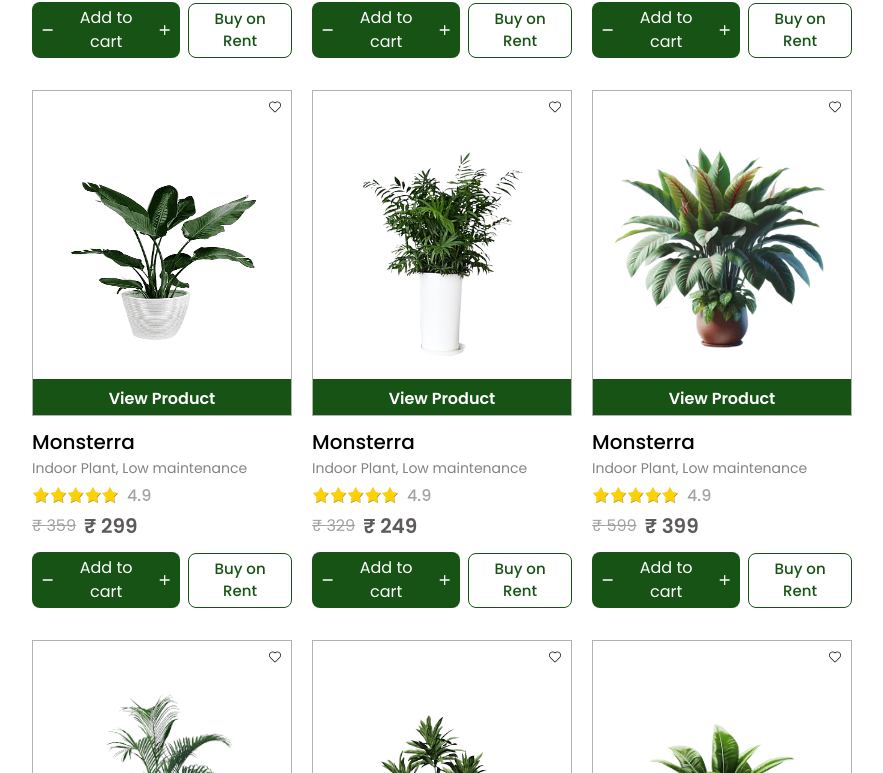
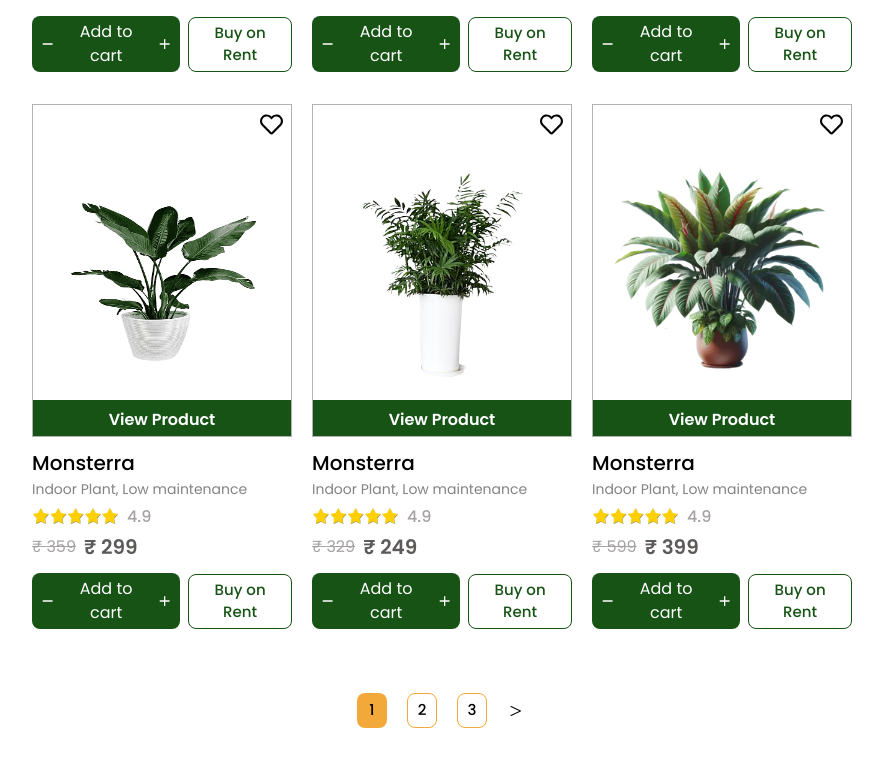
Before and after one commit to pilli05/ease-smith, a React (Create React App) app: page /products in a window 1280 px wide. Shown: the part 1787-2560 px from the top of the page, without its empty margins (368-1251 px from the left). Built offline with nearby package versions, Linux system fonts and the light colour scheme.

Commit message:
Pagination Added

```diff
--- a/src/components/FilterComponent/FilterComponent.js
+++ b/src/components/FilterComponent/FilterComponent.js
@@ -4,7 +4,7 @@ import { filterList } from "../../constant/filterList";
 const FilterComponent = () => {
   return (
     <div className="hidden md:block col-span-3 px-5 py-3 bg-[#F0FFE5] space-y-3">
-      <div className="flex items-center justify-between font-[400] text-base text-[#6E6E6E] border-b-2 border-b-[#A8A8A8] pb-2">
+      <div className="font-[600] flex items-center justify-between  text-base text-[#6E6E6E] border-b-2 border-b-[#A8A8A8] pb-2">
         <span>Filter</span>
         <span>Clear All</span>
       </div>
--- a/src/components/Header/Header.js
+++ b/src/components/Header/Header.js
@@ -45,8 +45,8 @@ const Header = () => {
           <div className="relative flex flex-col items-center">
             <img src="/assets/cart.png" alt="account-profile" className="w-6" />
             <span className="text-[13px] font-[500] mt-1">Cart</span>
-            <div className="absolute top-[-18px] right-[-7px] bg-[#F3A939] w-5 h-5 flex justify-center items-center rounded-full">
-              <span>3</span>
+            <div className="absolute top-[-18px] right-[-7px] bg-[#F3A939]  w-5 h-5 flex justify-center items-center rounded-full">
+              <span className="text-[12px]">3</span>
             </div>
           </div>
         </div>
--- a/src/components/ProductCard/ProductCard.js
+++ b/src/components/ProductCard/ProductCard.js
@@ -1,38 +1,60 @@
 import React, { useState } from "react";
-import { CiHeart } from "react-icons/ci";
 import { FiMinus, FiPlus } from "react-icons/fi";
-import { FaHeart } from "react-icons/fa";
+import { FaHeart, FaRegHeart } from "react-icons/fa";
 import { productsList } from "../../constant/productsList";
 import { PiGreaterThan, PiLessThan } from "react-icons/pi";
 
 const ProductCard = () => {
-  const [bookMark, setBookMark] = useState(false);
+  const [bookMarkedProductsList, setBookMarkedProductsList] = useState([]);
+  const [currentPage, setCurrentPage] = useState(1);
+  const productsPerPage = 9;
 
-  const markItAsBookMark = () => {
-    setBookMark(!bookMark);
+  const lastProductIndex = currentPage * productsPerPage;
+  const firstProductIndex = lastProductIndex - productsPerPage;
+  const currentProductsList = productsList.slice(
+    firstProductIndex,
+    lastProductIndex
+  );
+
+  const markItAsBookMark = (id) => {
+    setBookMarkedProductsList((prevBookMarked) => {
+      if (prevBookMarked.includes(id)) {
+        return prevBookMarked.filter((productId) => productId !== id);
+      }
+      return [...prevBookMarked, id];
+    });
   };
 
-  console.log(productsList);
+  const pageNumbers = [];
+  for (let i = 1; i <= Math.ceil(productsList.length / productsPerPage); i++) {
+    pageNumbers.push(i);
+  }
+
+  const handlePageChange = (currentPage) => {
+    setCurrentPage(currentPage);
+  };
 
   return (
     <>
       <div className="md:pl-10 grid grid-cols-1 sm:grid-cols-2 md:grid-cols-2 lg:grid-cols-3 gap-5">
-        {productsList && productsList.length > 0
-          ? productsList.map((product) => (
+        {currentProductsList && currentProductsList.length > 0
+          ? currentProductsList.map((product) => (
               <div key={product.id}>
                 <div className="border border-[#0000004D] ">
                   <div>
                     <div className="flex justify-end p-2">
-                      {bookMark ? (
+                      {bookMarkedProductsList.includes(product.id) ? (
                         <FaHeart
                           color="red"
                           className="cursor-pointer"
-                          onClick={markItAsBookMark}
+                          onClick={() => markItAsBookMark(product.id)}
+                          size={23}
                         />
                       ) : (
-                        <CiHeart
+                        <FaRegHeart
                           className="cursor-pointer"
-                          onClick={markItAsBookMark}
+                          onClick={() => markItAsBookMark(product.id)}
+                          size={23}
                         />
                       )}
                     </div>
@@ -75,6 +97,7 @@ const ProductCard = () => {
                       <FiMinus className="mr-2" /> Add to cart{" "}
                       <FiPlus className="ml-2" />
                     </button>
+
                     <button className="border border-[#165315] rounded-lg px-2 py-1 text-[#165315] font-[500] text-[15px]">
                       Buy on Rent
                     </button>
@@ -85,13 +108,32 @@ const ProductCard = () => {
           : null}
       </div>
       <div className="p-3 my-10 flex justify-center">
-        <div className="md:w-[50%] lg:w-[20%] flex justify-between items-center">
-          <button className="flex items-center">
-            <PiLessThan className="mr-1" /> Prev
-          </button>
-          <button className="flex items-center">
-            Next <PiGreaterThan className="ml-1" />
-          </button>
+        <div className="flex items-center space-x-5">
+          <PiLessThan
+            className={currentPage === 1 ? "invisible" : "flex items-center"}
+          />
+
+          {pageNumbers.map((currentNumber) => (
+            <button
+              className={
+                currentNumber === currentPage
+                  ? " bg-[#F3A939] rounded-lg  py-1 text-black font-[500] text-[15px] h-[35px] w-[30px]"
+                  : "border border-[#F3A939] rounded-lg  py-1 text-black font-[500] text-[15px] h-[35px] w-[30px]"
+              }
+              key={currentNumber}
+              onClick={() => handlePageChange(currentNumber)}
+            >
+              {currentNumber}
+            </button>
+          ))}
+
+          <PiGreaterThan
+            className={
+              currentProductsList.length < productsPerPage
+                ? "invisible"
+                : "flex items-center"
+            }
+          />
         </div>
       </div>
     </>
--- a/src/constant/productsList.js
+++ b/src/constant/productsList.js
@@ -144,4 +144,124 @@ export const productsList = [
     actualPrice: 369,
     discountPrice: 259,
   },
+
+  {
+    id: 13,
+    imgUrl: ProductImageOne,
+    name: "Monsterra",
+    description: "Indoor Plant, Low maintenance",
+    reviewImage: RatingImage,
+    ratings: 4.9,
+    actualPrice: 359,
+    discountPrice: 299,
+  },
+
+  {
+    id: 14,
+    imgUrl: ProductImageTwo,
+    name: "Monsterra",
+    description: "Indoor Plant, Low maintenance",
+    reviewImage: RatingImage,
+    ratings: 4.9,
+    actualPrice: 459,
+    discountPrice: 399,
+  },
+
+  {
+    id: 15,
+    imgUrl: ProductImageThree,
+    name: "Monsterra",
+    description: "Indoor Plant, Low maintenance",
+    reviewImage: RatingImage,
+    ratings: 4.9,
+    actualPrice: 659,
+    discountPrice: 499,
+  },
+
+  {
+    id: 16,
+    imgUrl: ProductImageFour,
+    name: "Monsterra",
+    description: "Indoor Plant, Low maintenance",
+    reviewImage: RatingImage,
+    ratings: 4.9,
+    actualPrice: 259,
+    discountPrice: 199,
+  },
+
+  {
+    id: 17,
+    imgUrl: ProductImageFive,
+    name: "Monsterra",
+    description: "Indoor Plant, Low maintenance",
+    reviewImage: RatingImage,
+    ratings: 4.9,
+    actualPrice: 559,
+    discountPrice: 499,
+  },
+
+  {
+    id: 18,
+    imgUrl: ProductImageSix,
+    name: "Monsterra",
+    description: "Indoor Plant, Low maintenance",
+    reviewImage: RatingImage,
+    ratings: 4.9,
+    actualPrice: 959,
+    discountPrice: 899,
+  },
+
+  {
+    id: 19,
+    imgUrl: ProductImageSeven,
+    name: "Monsterra",
+    description: "Indoor Plant, Low maintenance",
+    reviewImage: RatingImage,
+    ratings: 4.9,
+    actualPrice: 359,
+    discountPrice: 299,
+  },
+
+  {
+    id: 20,
+    imgUrl: ProductImageEight,
+    name: "Monsterra",
+    description: "Indoor Plant, Low maintenance",
+    reviewImage: RatingImage,
+    ratings: 4.9,
+    actualPrice: 329,
+    discountPrice: 249,
+  },
+
+  {
+    id: 21,
+    imgUrl: ProductImageNine,
+    name: "Monsterra",
+    description: "Indoor Plant, Low maintenance",
+    reviewImage: RatingImage,
+    ratings: 4.9,
+    actualPrice: 599,
+    discountPrice: 399,
+  },
+
+  {
+    id: 22,
+    imgUrl: ProductImageNine,
+    name: "Monsterra",
+    description: "Indoor Plant, Low maintenance",
+    reviewImage: RatingImage,
+    ratings: 4.9,
+    actualPrice: 599,
+    discountPrice: 399,
+  },
+  {
+    id: 23,
+    imgUrl: ProductImageNine,
+    name: "Monsterra",
+    description: "Indoor Plant, Low maintenance",
+    reviewImage: RatingImage,
+    ratings: 4.9,
+    actualPrice: 599,
+    discountPrice: 399,
+  },
 ];
--- a/src/pages/Products/Products.js
+++ b/src/pages/Products/Products.js
@@ -34,9 +34,22 @@ const Products = () => {
               <span className="font-[400] text-[15px] text-[#6A6A6A]">
                 300 Products
               </span>
-              <select className="bg-[#165315] py-1 px-2 text-white rounded outline-none w-[140px] font-[700] text-base">
-                <option className="bg-white text-black">SORT BY</option>
-                <option className="bg-white text-black">Sort By</option>
+              <select className="bg-[#165315] py-1 px-2 text-white rounded outline-none w-[180px] font-[700] text-base">
+                <option className="bg-white text-black" disabled>
+                  Sort By
+                </option>
+                <option className="bg-white text-black" value="size">
+                  Size
+                </option>
+                <option className="bg-white text-black" value="popularity">
+                  Popularity
+                </option>
+                <option className="bg-white text-black" value="low to high">
+                  Price, Low to High
+                </option>
+                <option className="bg-white text-black" value="high to low">
+                  Price, High to Low
+                </option>
               </select>
             </div>
             <div className="flex items-center space-x-2 block md:hidden">
```
